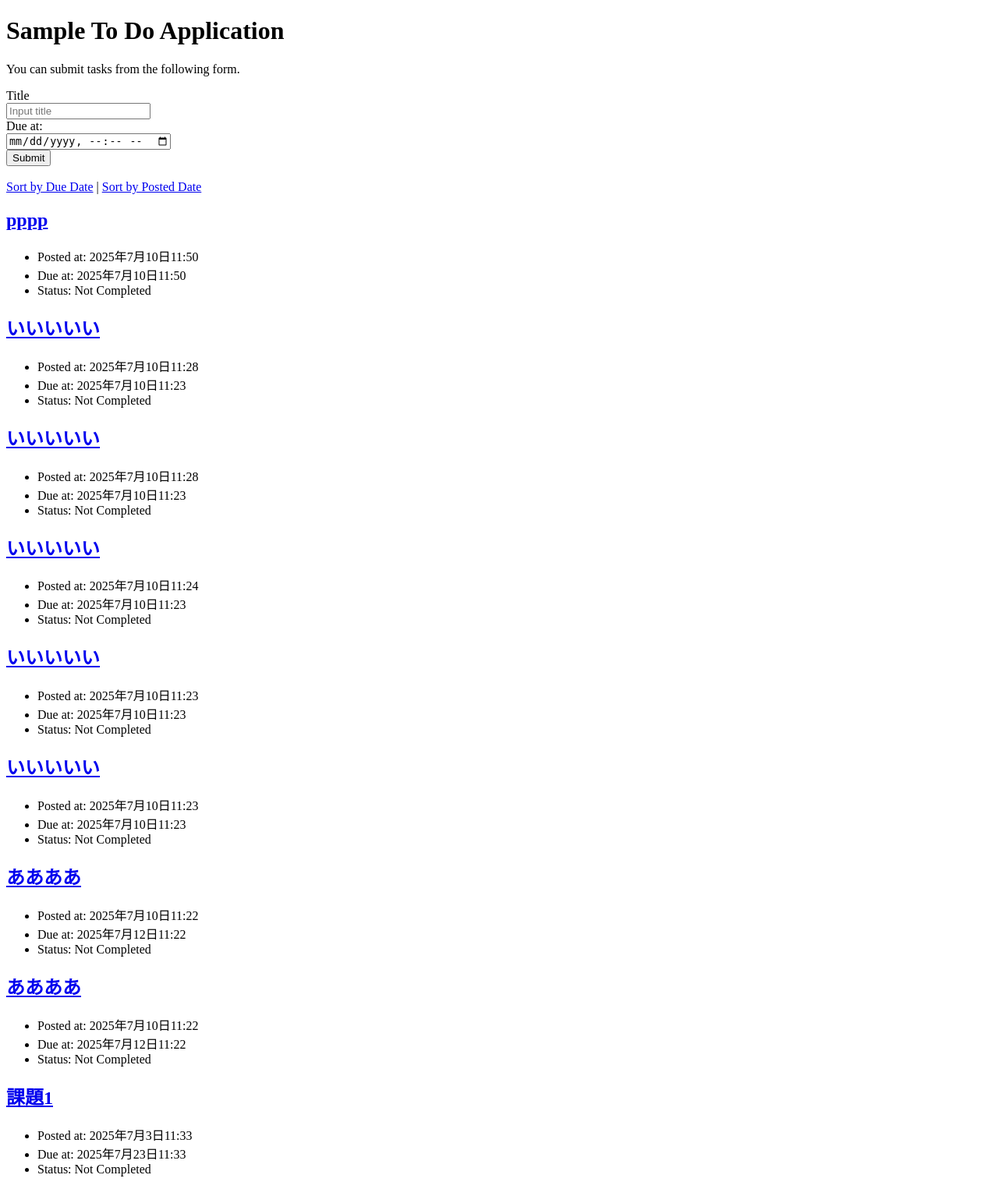
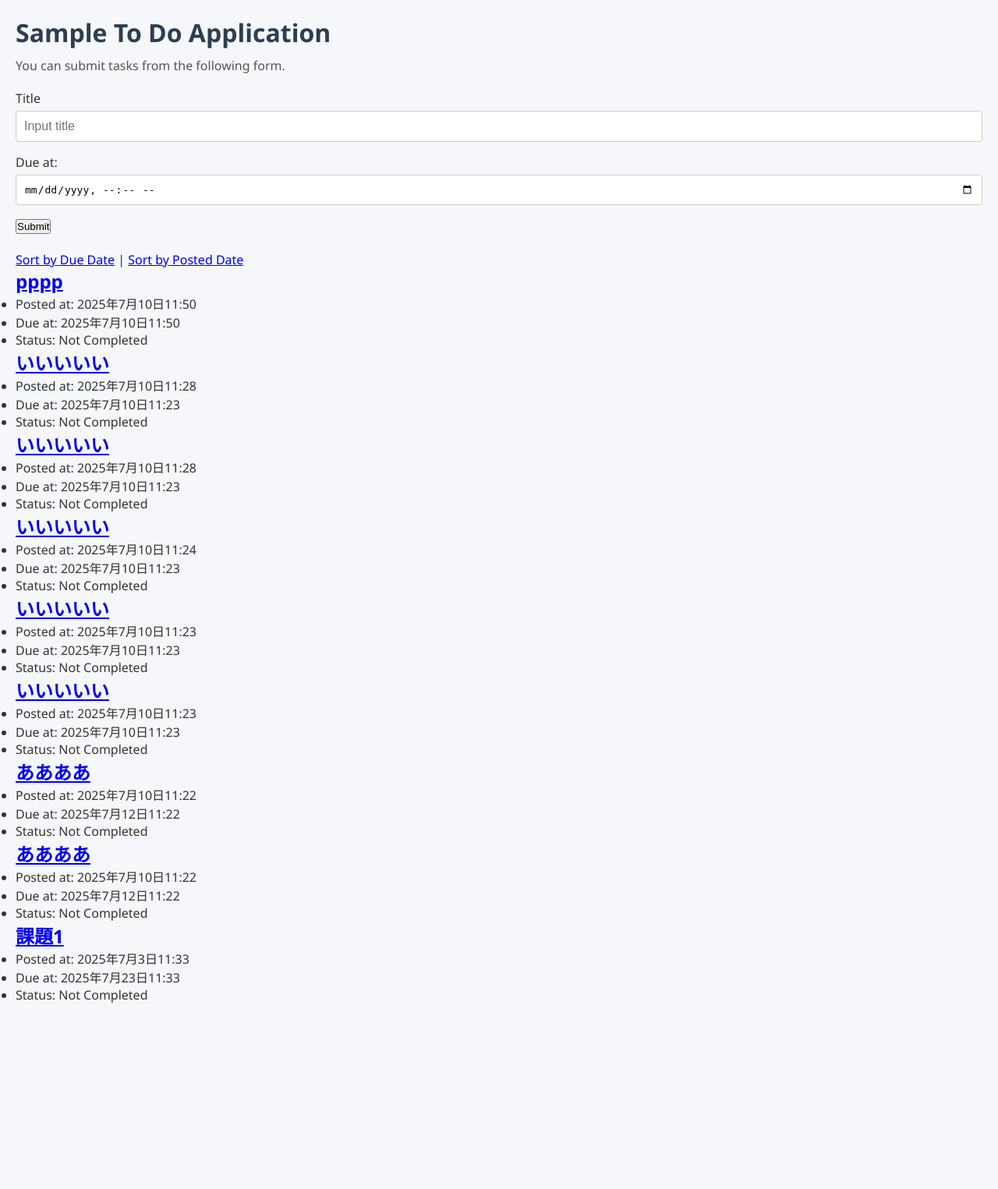
Before and after one commit to 1F10240167/django-test-exercise, a Django app: page / in a window 1280 px wide. Shown: the whole page at 78% size. After the commit the page ends 1286 px from the top, so only its background shows below. Run offline with Django 5.2, Linux system fonts and the light colour scheme; data comes from the database, SQL or seed files in the repository; both versions use the stored data as it was after the commit.

Commit message:
cssを追加

```diff
--- /dev/null
+++ b/todo/css/style.css
@@ -0,0 +1,35 @@
+* {
+  margin: 0;
+  padding: 0;
+  box-sizing: border-box;
+}
+
+body {
+  font-family: 'Segoe UI', Roboto, sans-serif;
+  background-color: #f5f7fa;
+  color: #333;
+  padding: 20px;
+}
+
+h1 {
+  font-size: 2em;
+  margin-bottom: 10px;
+  color: #2c3e50;
+}
+
+p {
+  margin-bottom: 20px;
+  font-size: 1em;
+  color: #555;
+}
+
+input[type="text"],
+input[type="datetime-local"] {
+  width: 100%;
+  padding: 10px;
+  margin-top: 5px;
+  margin-bottom: 15px;
+  border: 1px solid #ccc;
+  border-radius: 4px;
+  font-size: 1em;
+}
--- a/todo/templates/todo/index.html
+++ b/todo/templates/todo/index.html
@@ -6,6 +6,7 @@
     <title>To Do Application</title>
     <meta charset="UTF-8">
     <meta name="author" content="INIAD">
+    <link rel="stylesheet" href="{% static 'css/style.css' %}">
   </head>
 
   <body>
```
Also changed, not shown: db.sqlite3.
